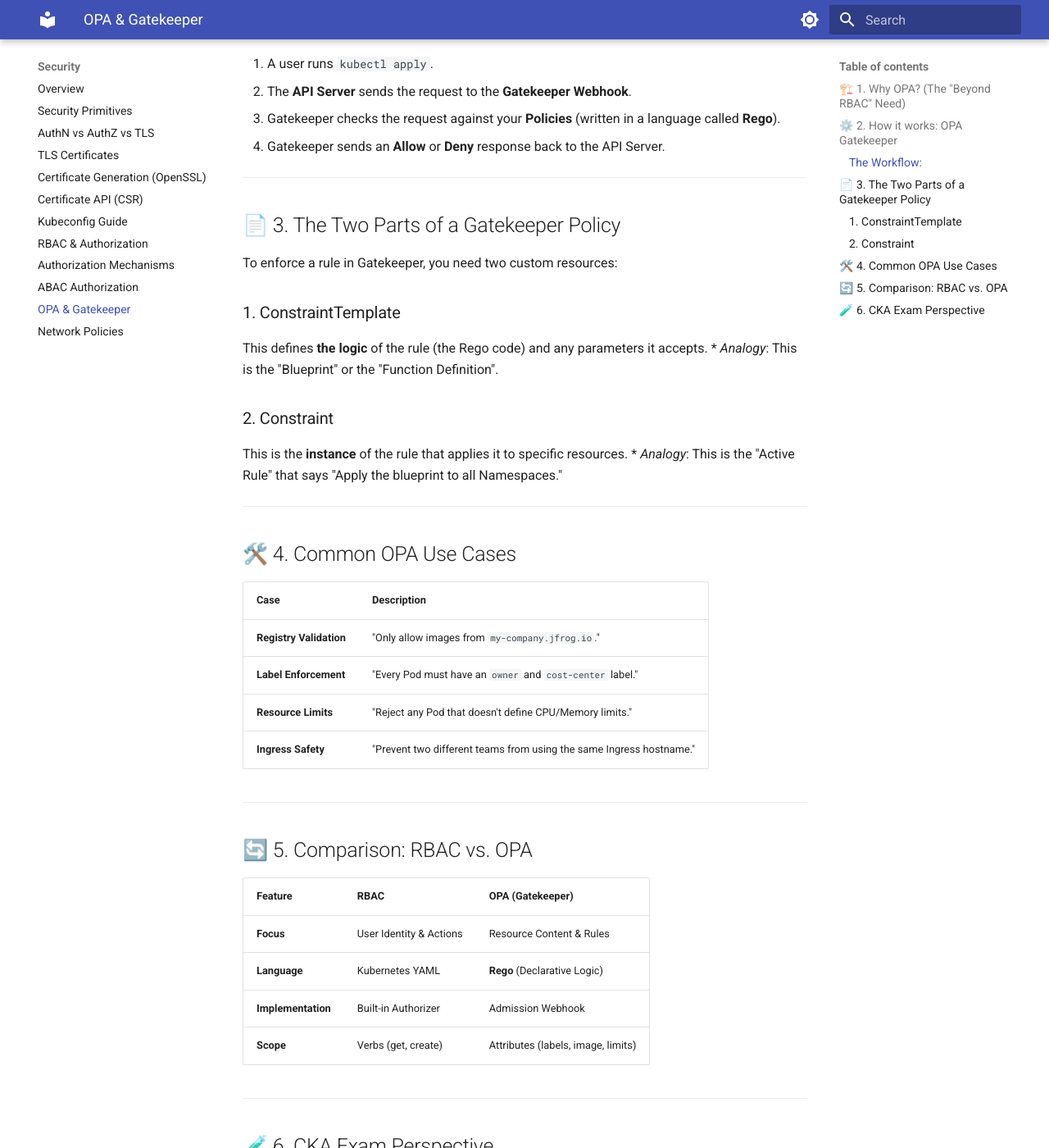
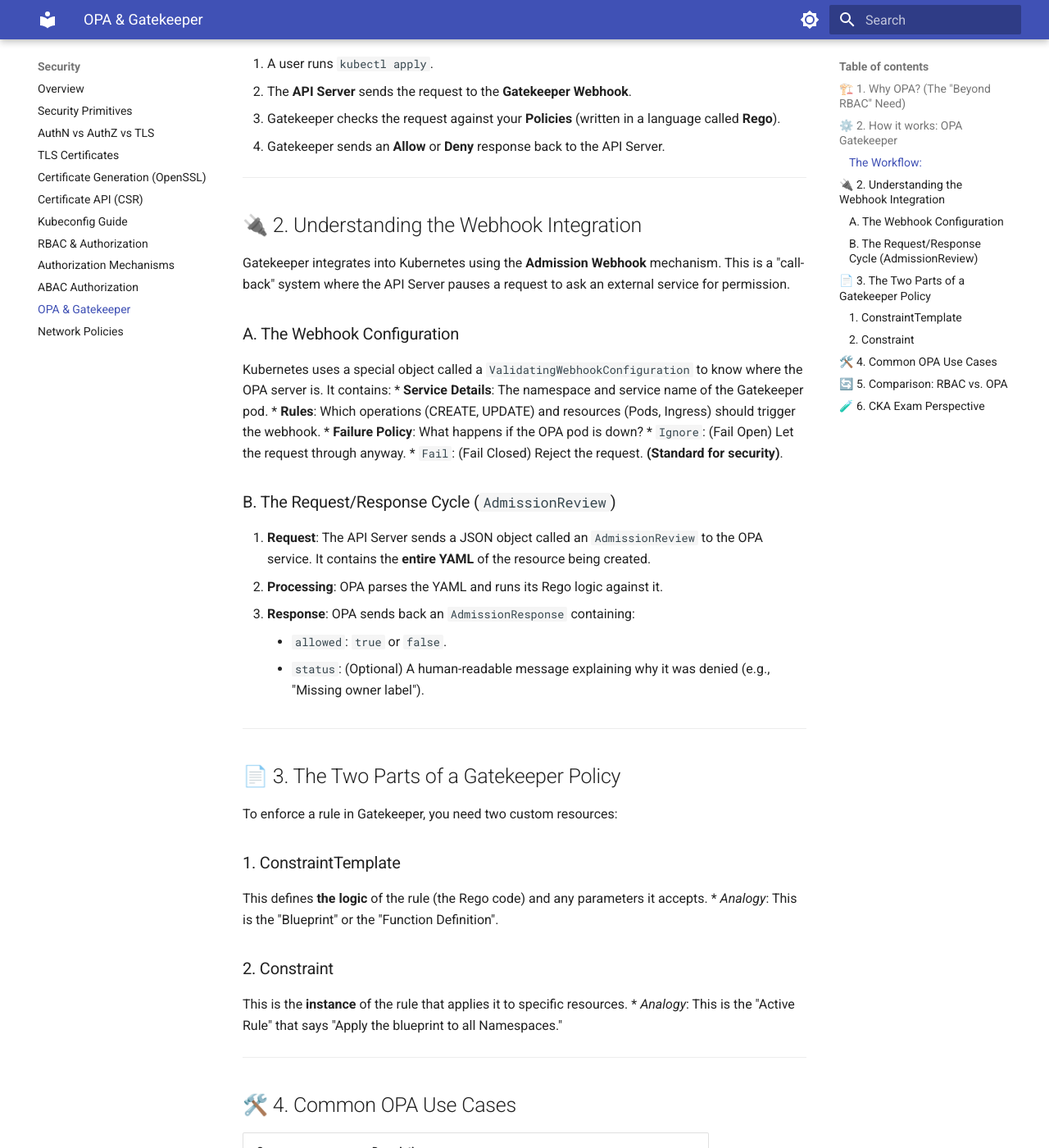
Before and after one commit to kvcenation5/cka-study-guide, an MkDocs documentation site: the page built from docs/security/opa-gatekeeper.md, in a window 1280 px wide and 1400 px high, scrolled down 721 px. Shown: the whole window at 82% size. Built offline with MkDocs 1.6.1 and Material for MkDocs 9.7.7, drawn with Linux system fonts in a browser that asks for light colours.

Commit message:
Deep dive into OPA Webhook integration

```diff
--- a/docs/security/opa-gatekeeper.md
+++ b/docs/security/opa-gatekeeper.md
@@ -23,6 +23,27 @@ Gatekeeper is the Kubernetes-native implementation of OPA. It works as an **Admi
 2.  The **API Server** sends the request to the **Gatekeeper Webhook**.
 3.  Gatekeeper checks the request against your **Policies** (written in a language called **Rego**).
 4.  Gatekeeper sends an **Allow** or **Deny** response back to the API Server.
+
+---
+
+## 🔌 2. Understanding the Webhook Integration
+
+Gatekeeper integrates into Kubernetes using the **Admission Webhook** mechanism. This is a "call-back" system where the API Server pauses a request to ask an external service for permission.
+
+### A. The Webhook Configuration
+Kubernetes uses a special object called a `ValidatingWebhookConfiguration` to know where the OPA server is. It contains:
+*   **Service Details**: The namespace and service name of the Gatekeeper pod.
+*   **Rules**: Which operations (CREATE, UPDATE) and resources (Pods, Ingress) should trigger the webhook.
+*   **Failure Policy**: What happens if the OPA pod is down?
+    *   `Ignore`: (Fail Open) Let the request through anyway.
+    *   `Fail`: (Fail Closed) Reject the request. **(Standard for security)**.
+
+### B. The Request/Response Cycle (`AdmissionReview`)
+1.  **Request**: The API Server sends a JSON object called an `AdmissionReview` to the OPA service. It contains the **entire YAML** of the resource being created.
+2.  **Processing**: OPA parses the YAML and runs its Rego logic against it.
+3.  **Response**: OPA sends back an `AdmissionResponse` containing:
+    *   `allowed`: `true` or `false`.
+    *   `status`: (Optional) A human-readable message explaining why it was denied (e.g., "Missing owner label").
 
 ---
 
```
